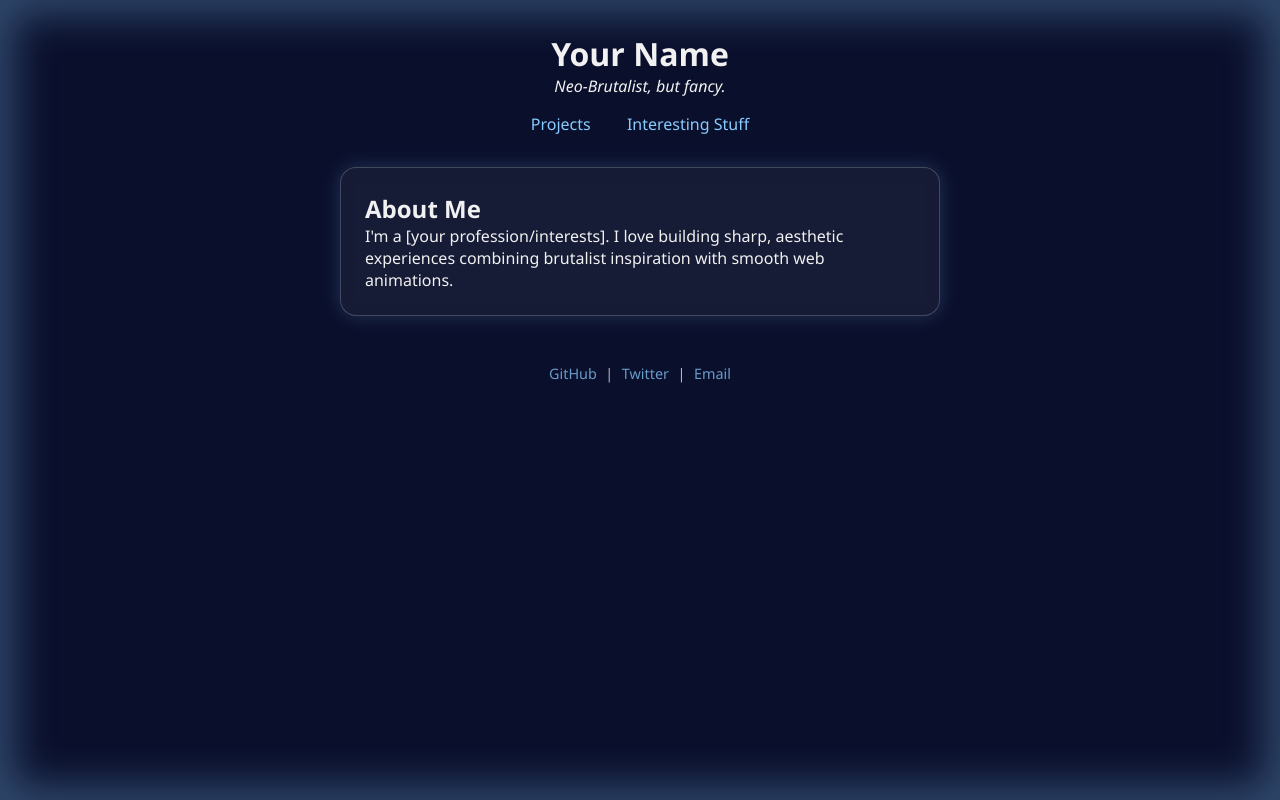
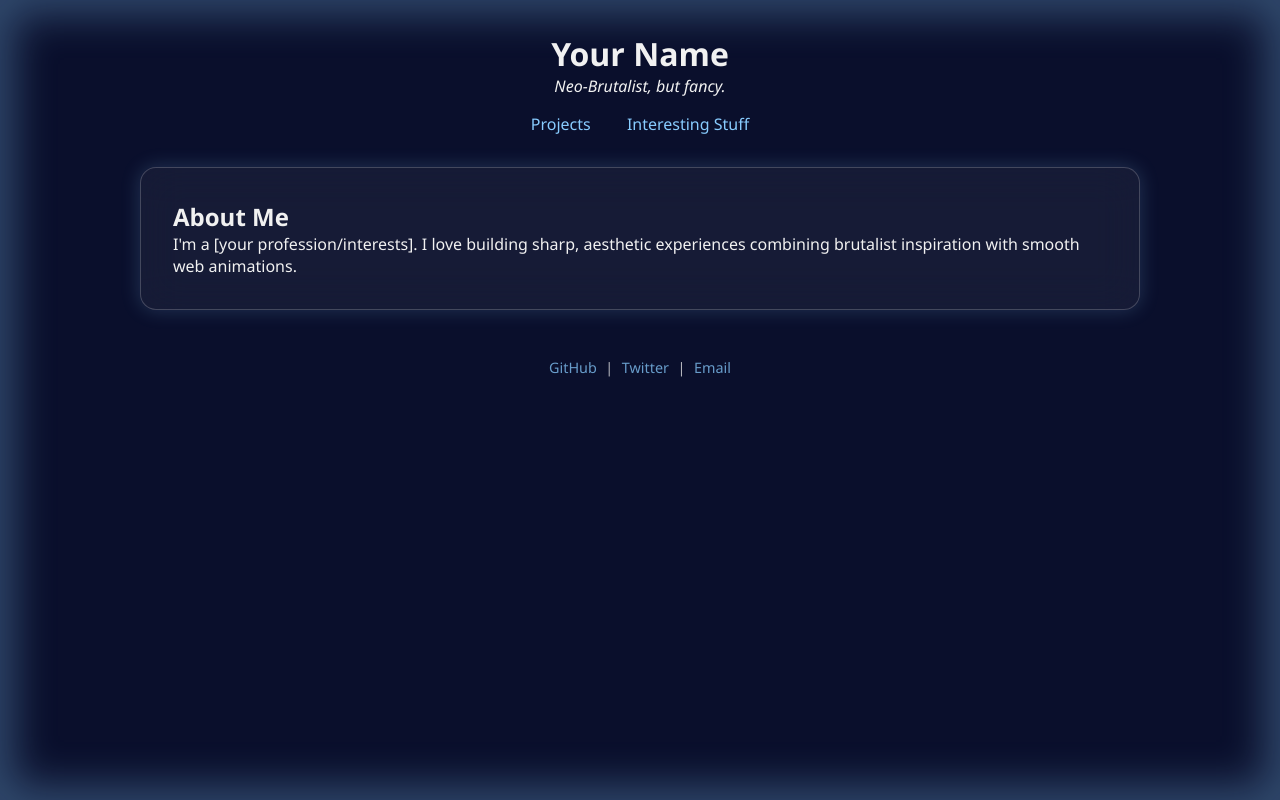
Before and after one commit to Bing-Chilling-07/Bing-Chilling-07.github.io, a plain HTML site: page index.html in a window 1280 px wide. Drawn offline with Linux system fonts and the light colour scheme.

Commit message:
Update style.css

```diff
--- a/style.css
+++ b/style.css
@@ -49,13 +49,14 @@ nav a:hover {
 }
 
 section {
-  max-width: 600px;
+  width: 90%;
+  max-width: 1000px;
   margin: 2rem auto;
-  padding: 1.5rem;
+  padding: 2rem;
   background: rgba(255, 255, 255, 0.05);
   border-radius: 1rem;
   border: 1px solid rgba(255, 255, 255, 0.2);
-  backdrop-filter: blur(8px);
+  backdrop-filter: blur(20px);
   box-shadow: 0 0 20px rgba(136, 204, 255, 0.2);
   animation: fadeInUp 0.6s ease-out;
 }
```
